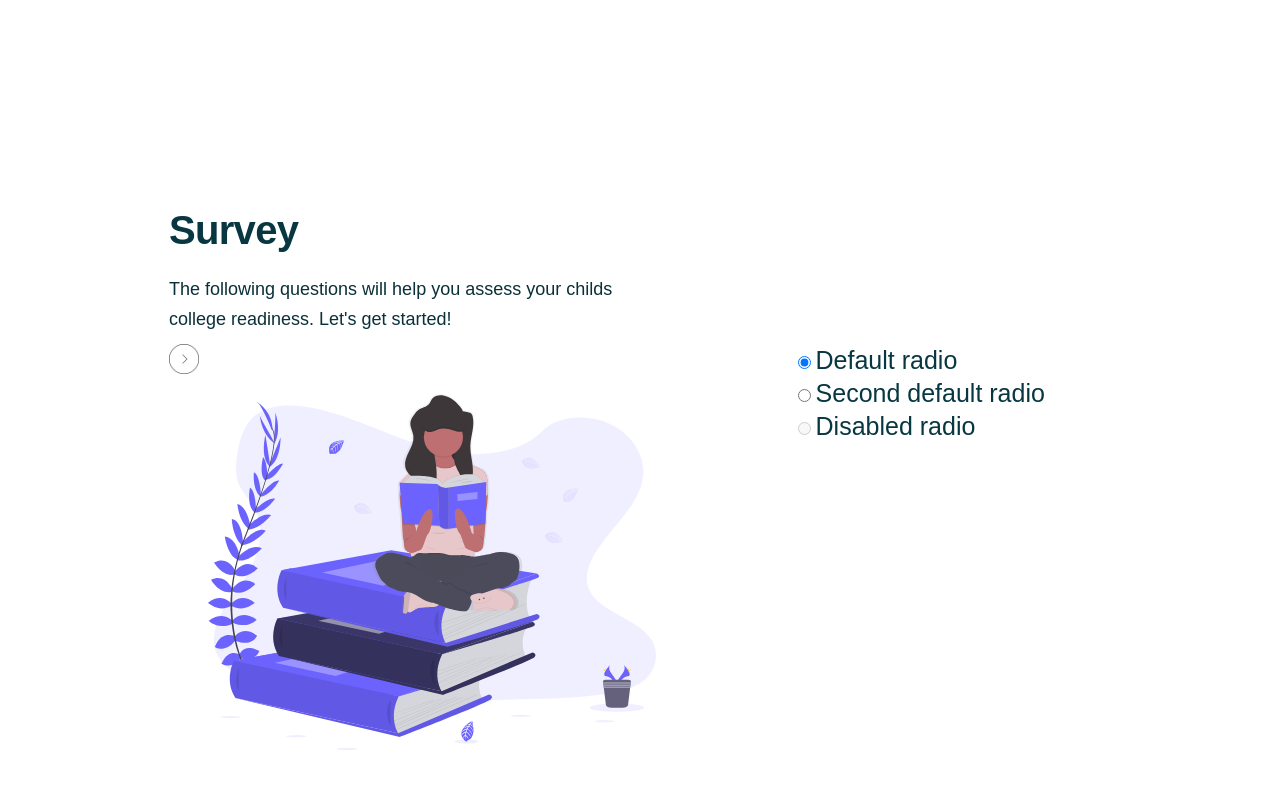
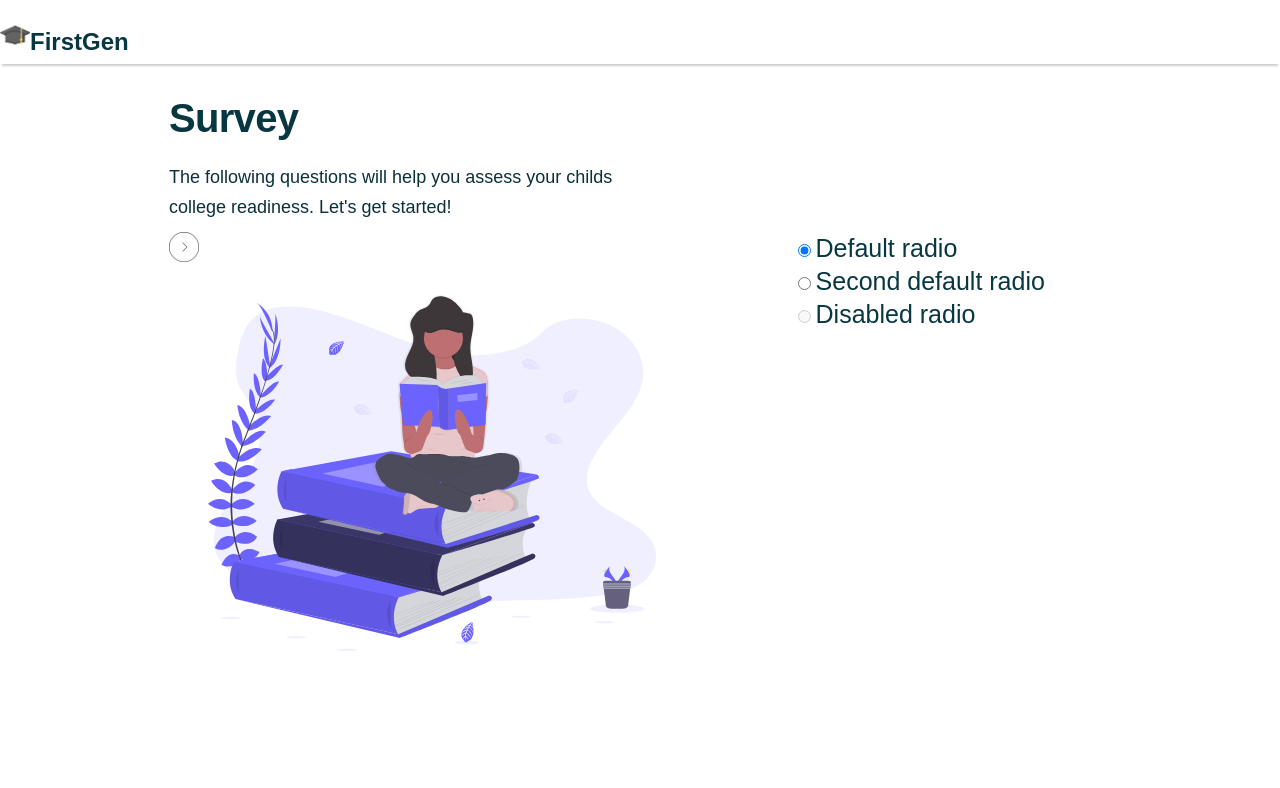
Before and after one commit to dburnet3/Project2, a website: page public/survey.html in a window 1280 px wide. Drawn offline with nearby package versions, Linux system fonts and the light colour scheme.

Commit message:
added navbar to each page

```diff
--- a/public/survey.html
+++ b/public/survey.html
@@ -15,8 +15,6 @@
     display: block;
     width: 100%;
     min-height: 799px;
-    padding-top: 186px;
-    padding-bottom: 160px;
     background-image: url("../images/undraw_book_lover_mkck.svg");
     background-size:35%;
     background-position: 25% 50%;
@@ -158,8 +156,44 @@ h3 {
     height:30px;
 }
 
+nav{
+  box-shadow: 0 4px 2px -2px rgba(0,0,0,.2);
+}
+
+.navbar-brand{
+    float: left;
+    font-size: 18px;
+    line-height: 20px;
+    padding-top: 0px;
+    padding-bottom: 0px;
+    margin-bottom: 0px;
+    height: 30px;
+
+}
+body{
+    font-family: 'Avenir next', sans-serif;
+    color: #333;
+}
+
+h3{
+    margin-top: 20px;
+    margin-bottom: 10px;
+    font-family: 'Source Serif Pro', sans-serif;
+    color: #083741;
+    font-size: 24px;
+    line-height: 44px;
+    font-weight: 700;
+    display:block;
+}
 </style>
 <body>
+
+        <nav class="navbar navbar-light bg-light">
+                <a class="navbar-brand" href="#">
+                  <img src="./images/mortarboard (1).png" width="30" height="30" alt="">
+                </a>
+                <h3>FirstGen</h3>
+              </nav>
         <div class="demo-form-content">
                 <div class="flex-container-2 _1080">
                   <div class="flex-col-50 content">
```
Also changed, not shown: public/dashboard.html (+8 -6 lines), public/temp_SignUp.html (+10 -1 lines).
